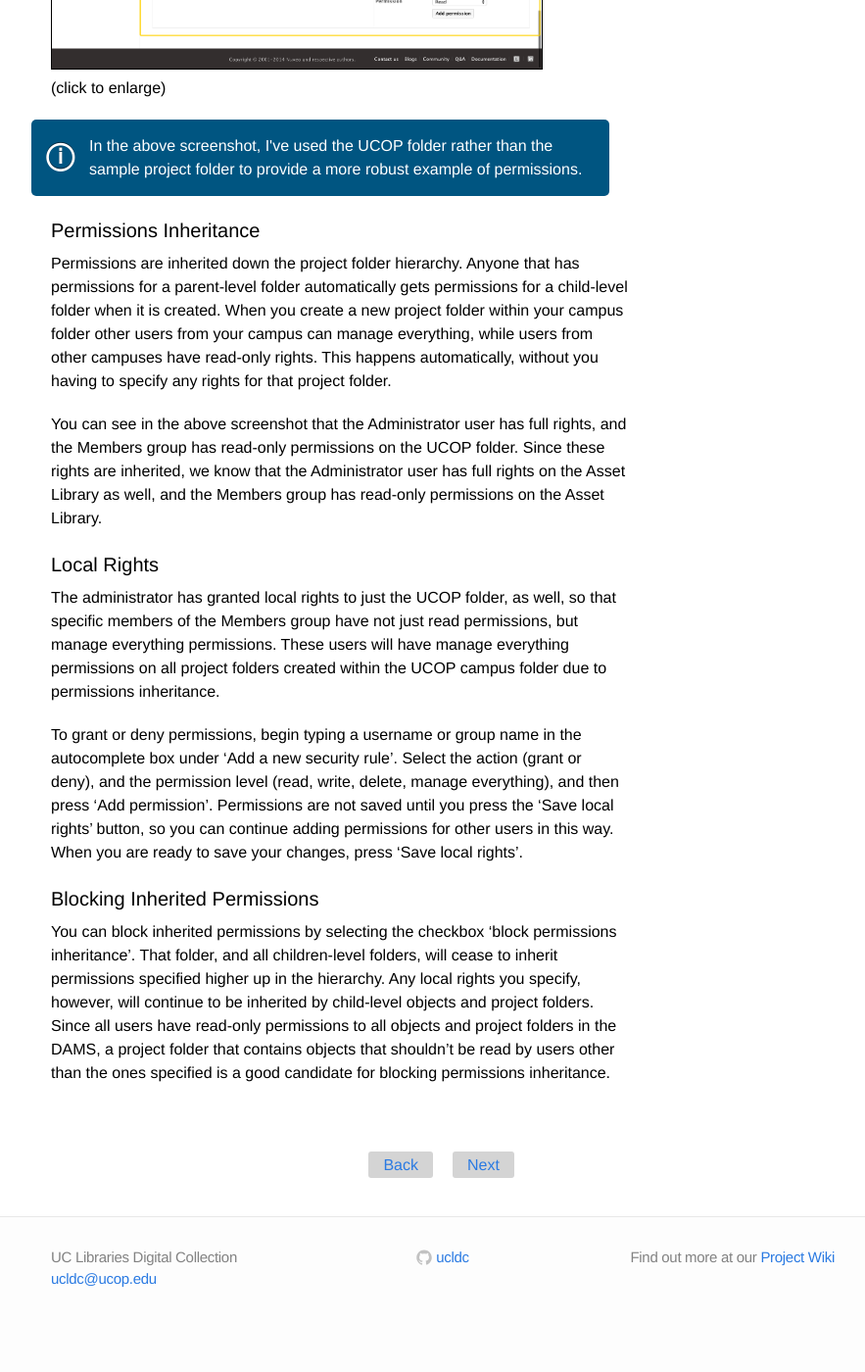
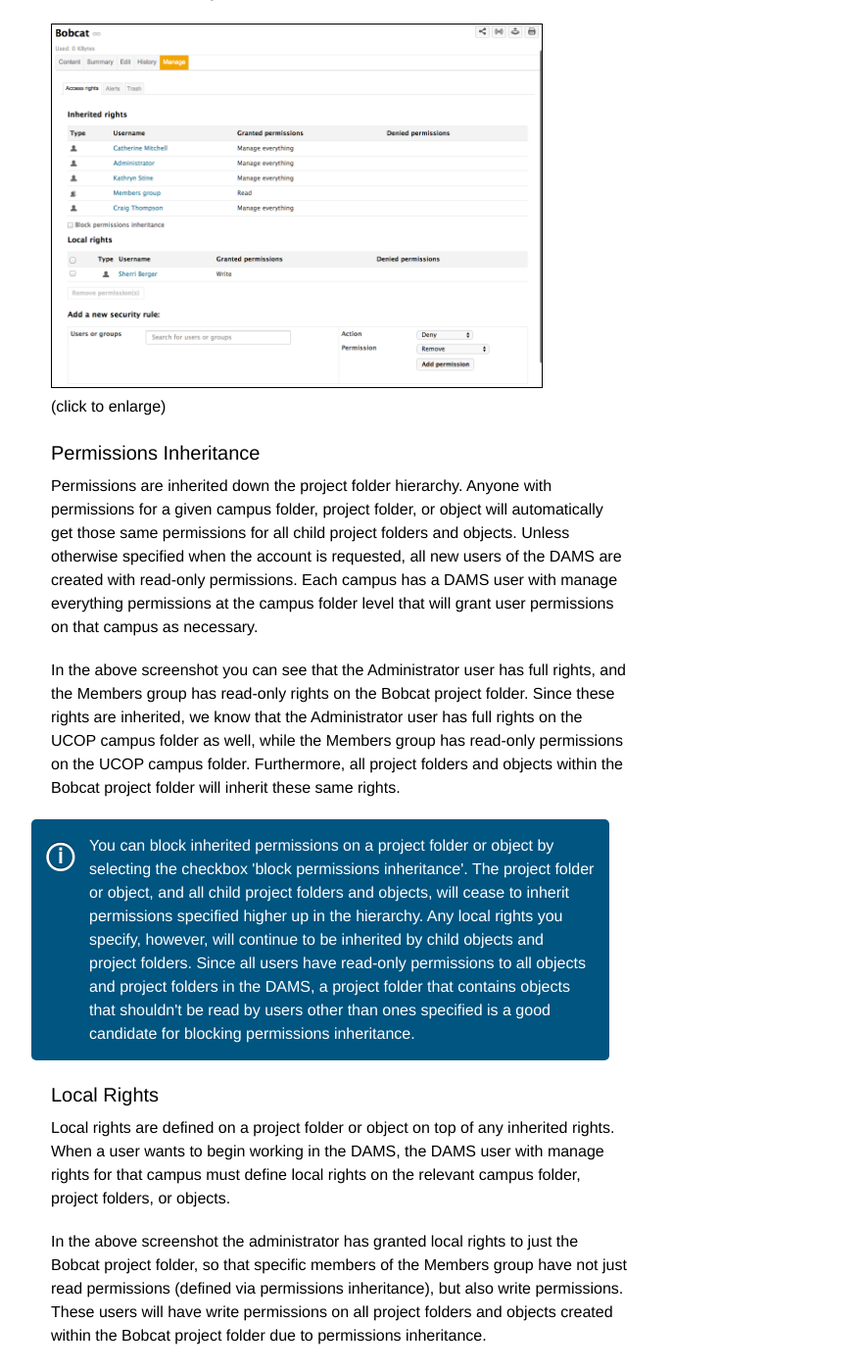
Before and after one commit to ucldc/ucldc-docs, a Jekyll site: the page built from docs/dams/permissions.md, in a window 1280 px wide and 1400 px high, scrolled down 994 px. Shown: the whole window at 98% size, without its empty margins (188-1071 px from the left). Built offline with Jekyll 4.4.1, drawn with Linux system fonts in a browser that asks for light colours; nearby versions of some CDN libraries; before the commit the page ends 2356 px from its top, so only the background shows below that; some of the changed text lies outside the part shown.

Commit message:
Revisions on the permissions documentation

```diff
--- a/docs/dams/permissions.md
+++ b/docs/dams/permissions.md
@@ -7,34 +7,43 @@ permalink: /docs/dams/permissions/
 breadcrumbs: DAMS User Guide
 ---
 
-Now that we have a sample project folder with some content, let's return to the project folder to take a closer look at user permissions. The manage tab of a project folder enables users with management rights to set and modify user permissions for that project folder. For any given user or user group, a user with management rights can grant or deny 'Read', 'Write', 'Remove', and 'Manage everything' permissions.
-
-- Read: users can view and download metadata and content files, copy objects to a project folder they own, and add objects to their worklist. Experiment with what read permissions allow you to do by looking at the contents of a different campus folder than your own.
-- Write: users have read privileges, and can create, edit, and delete metadata and upload content files.
-- Delete: users denied this permission cannot delete objects or project folders.
-- Manage everything: users have write privileges and have management privileges on a project folder.
-
 ## Manage Tab
 
-<a class="img-popup" href="{{ site.url }}{{ site.baseurl }}/images/ucop-manage-tab.png">
-  <img src="{{ site.url }}{{ site.baseurl }}/images/ucop-manage-tab.png" alt="UCOP Campus Folder - Manage Tab" style="width: 500px">
+The manage tab of an object or project folder enables users with management rights to set and modify user permissions for that object or project folder. For any given user or user group, a user with management rights can grant or deny 'Read', 'Write', 'Remove', and 'Manage everything' permissions. Users without management rights for a given object or project folder will not see the 'manage' tab.
+
+- Read: users can view and download metadata and content files, copy objects to a project folder they own, and add objects to their worklist. You can experiment with what read permissions allow you to do by looking at the contents of any campus folder other than your own. For users denied read privileges on an object or project folder, it will appear as though that object or project folder does not exist.
+- Write: users have read privileges, and can create, edit, and delete objects and project folders. Users denied write privileges cannot create, edit, or delete objects or projects folders.
+- Remove: users with remove permissions on an object or project folder can delete that object or project folder. Users denied remove permissions cannot delete that object or project folder.
+- Manage everything: users have write privileges and have management rights on an object or project folder.
+
+<div class="note">The remove permission is mainly intended to be denied, so as to restrict the actions available to users with write permissions.</div>
+
+On the manage tab, there are two ways permissions are defined: inherited permissions and local permissions. Local permissions have priority over inherited permissions, and granted permissions have priority over denied permissions. We'll be referring to the screenshot below in the following sections on permissions inheritance and local rights.
+
+<a class="img-popup" href="{{ site.url }}{{ site.baseurl }}/images/perms1.png">
+  <img src="{{ site.url }}{{ site.baseurl }}/images/perms1-cropped.png" alt="Bobcat Project Folder - Manage Tab" style="width: 500px">
 </a>
 <br>(click to enlarge)
 
-<div class="note">In the above screenshot, I've used the UCOP folder rather than the sample project folder to provide a more robust example of permissions.</div>
-
 ## Permissions Inheritance
 
-Permissions are inherited down the project folder hierarchy. Anyone that has permissions for a parent-level folder automatically gets permissions for a child-level folder when it is created. When you create a new project folder within your campus folder other users from your campus can manage everything, while users from other campuses have read-only rights. This happens automatically, without you having to specify any rights for that project folder.
+Permissions are inherited down the project folder hierarchy. Anyone with permissions for a given campus folder, project folder, or object will automatically get those same permissions for all child project folders and objects. Unless otherwise specified when the account is requested, all new users of the DAMS are created with read-only permissions. Each campus has a DAMS user with manage everything permissions at the campus folder level that will grant user permissions on that campus as necessary.
 
-You can see in the above screenshot that the Administrator user has full rights, and the Members group has read-only permissions on the UCOP folder. Since these rights are inherited, we know that the Administrator user has full rights on the Asset Library as well, and the Members group has read-only permissions on the Asset Library.
+In the above screenshot you can see that the Administrator user has full rights, and the Members group has read-only rights on the Bobcat project folder. Since these rights are inherited, we know that the Administrator user has full rights on the UCOP campus folder as well, while the Members group has read-only permissions on the UCOP campus folder. Furthermore, all project folders and objects within the Bobcat project folder will inherit these same rights.
+
+<div class="note">You can block inherited permissions on a project folder or object by selecting the checkbox 'block permissions inheritance'. The project folder or object, and all child project folders and objects, will cease to inherit permissions specified higher up in the hierarchy. Any local rights you specify, however, will continue to be inherited by child objects and project folders. Since all users have read-only permissions to all objects and project folders in the DAMS, a project folder that contains objects that shouldn't be read by users other than ones specified is a good candidate for blocking permissions inheritance.</div>
 
 ## Local Rights
 
-The administrator has granted local rights to just the UCOP folder, as well, so that specific members of the Members group have not just read permissions, but manage everything permissions. These users will have manage everything permissions on all project folders created within the UCOP campus folder due to permissions inheritance.
+Local rights are defined on a project folder or object on top of any inherited rights. When a user wants to begin working in the DAMS, the DAMS user with manage rights for that campus must define local rights on the relevant campus folder, project folders, or objects.
+
+In the above screenshot the administrator has granted local rights to just the Bobcat project folder, so that specific members of the Members group have not just read permissions (defined via permissions inheritance), but also write permissions. These users will have write permissions on all project folders and objects created within the Bobcat project folder due to permissions inheritance.
 
 To grant or deny permissions, begin typing a username or group name in the autocomplete box under 'Add a new security rule'. Select the action (grant or deny), and the permission level (read, write, delete, manage everything), and then press 'Add permission'. Permissions are not saved until you press the 'Save local rights' button, so you can continue adding permissions for other users in this way. When you are ready to save your changes, press 'Save local rights'.
 
-## Blocking Inherited Permissions
+<div class="note">While the remove permission is intended to be denied so as to restrict users with write permissions, granted permissions have precedence over denied permissions, so a user granted write permissions on the Bobcat project folder but denied remove permissions on the Bobcat project folder <b>will</b> be able to delete objects in the Bobcat project folder. The <i>granted</i> write permission - which includes the ability to delete objects, overwrites the <i>denied</i> remove permission. Local permissions have precedence over inherited permissions, however, so to restrict a user with write permissions on the Bobcat project folder, create a Bobcat (Protected) project folder within the Bobcat project folder, and locally deny remove permissions on the Bobcat (Protected) project folder.</div>
 
-You can block inherited permissions by selecting the checkbox 'block permissions inheritance'. That folder, and all children-level folders, will cease to inherit permissions specified higher up in the hierarchy. Any local rights you specify, however, will continue to be inherited by child-level objects and project folders. Since all users have read-only permissions to all objects and project folders in the DAMS, a project folder that contains objects that shouldn't be read by users other than the ones specified is a good candidate for blocking permissions inheritance.
+<a class="img-popup" href="{{ site.url }}{{ site.baseurl }}/images/perms2.png">
+  <img src="{{ site.url }}{{ site.baseurl }}/images/perms2.png" alt="Bobcat (Protected) Project Folder - Manage Tab" style="width: 500px">
+</a>
+<br>(click to enlarge)
```
Also changed, not shown: images/perms1-cropped.png (added), images/perms1.png (added), images/perms2.png (added).
